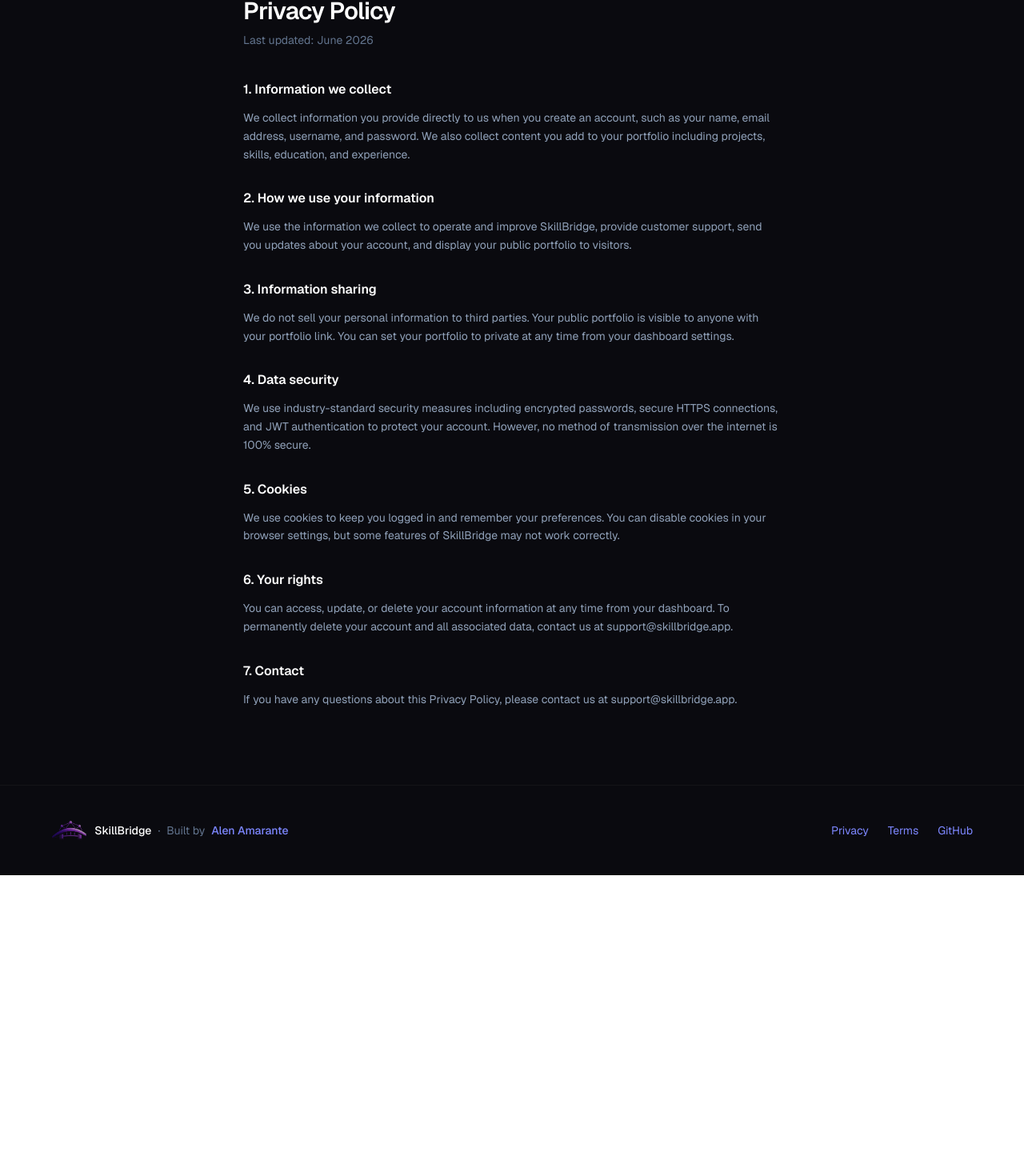
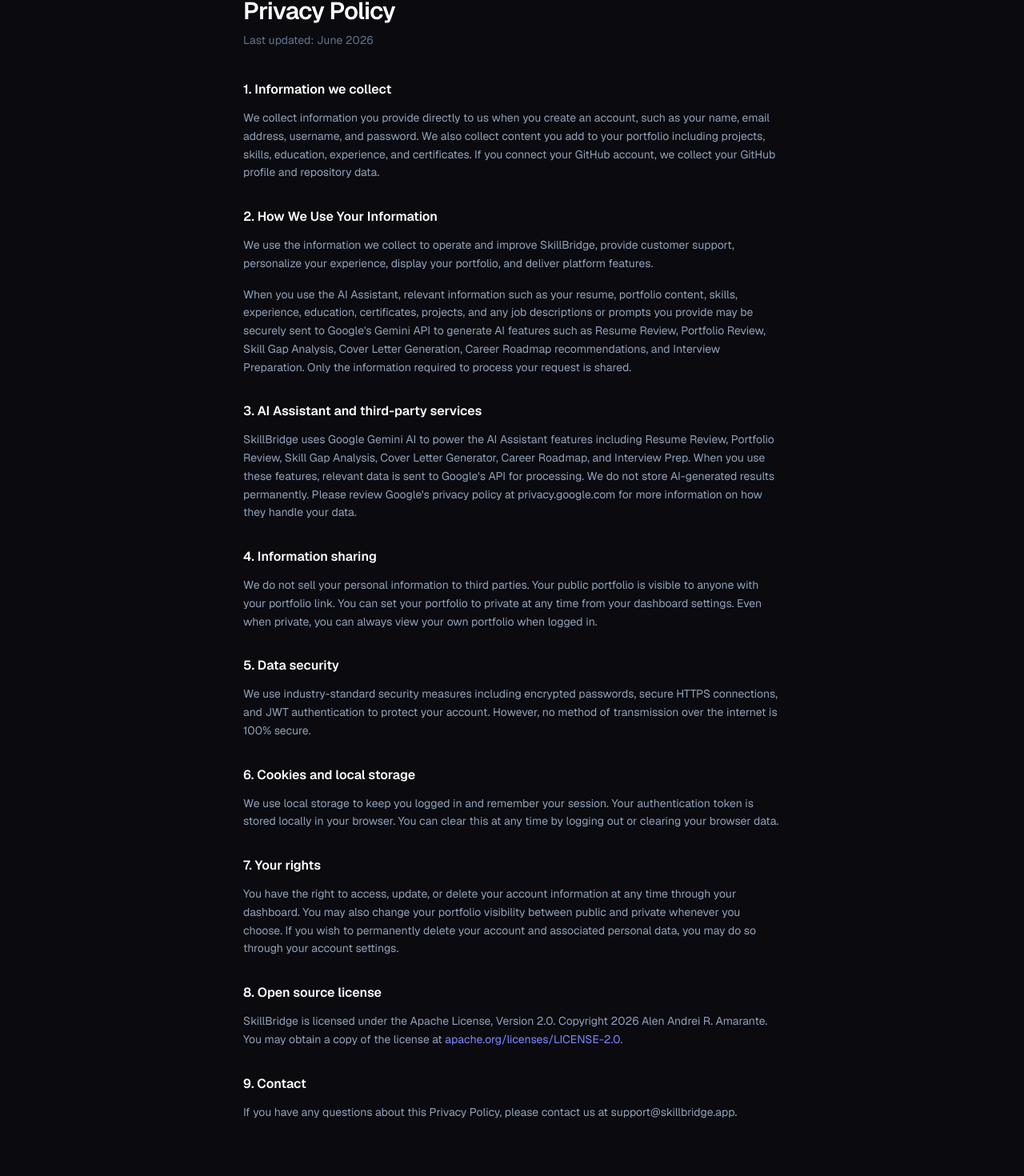
Before and after one commit to Alenlen1/Skillbridge, a Next.js app in the folder frontend/: page /privacy in a window 1280 px wide. Shown: the part 132-1602 px from the top of the page at 80% size. Before the commit the page ends 1226 px from the top, so only its background shows below. Built offline with nearby package versions, Linux system fonts and the light colour scheme.

Commit message:
update privacy and terms

```diff
--- a/frontend/app/privacy/page.tsx
+++ b/frontend/app/privacy/page.tsx
@@ -4,7 +4,6 @@
 export default function PrivacyPage() {
   return (
     <div className="min-h-screen bg-[#0a0a0f] font-sans text-white antialiased">
-      {/* Nav - matches landing page */}
       <header className="fixed left-0 right-0 top-0 z-50 border-b border-white/[0.06] bg-[#0a0a0f]/80 backdrop-blur-md">
         <div className="mx-auto flex h-14 max-w-6xl items-center justify-between px-6">
           <Link href="/" className="flex items-center gap-2">
@@ -41,36 +40,68 @@
                 We collect information you provide directly to us when you
                 create an account, such as your name, email address, username,
                 and password. We also collect content you add to your portfolio
-                including projects, skills, education, and experience.
+                including projects, skills, education, experience, and
+                certificates. If you connect your GitHub account, we collect
+                your GitHub profile and repository data.
               </p>
             </section>
 
             <section>
               <h2 className="mb-3 text-base font-semibold text-white">
-                2. How we use your information
+                2. How We Use Your Information
               </h2>
+
               <p>
                 We use the information we collect to operate and improve
-                SkillBridge, provide customer support, send you updates about
-                your account, and display your public portfolio to visitors.
+                SkillBridge, provide customer support, personalize your
+                experience, display your portfolio, and deliver platform
+                features.
+              </p>
+
+              <p className="mt-4">
+                When you use the AI Assistant, relevant information such as your
+                resume, portfolio content, skills, experience, education,
+                certificates, projects, and any job descriptions or prompts you
+                provide may be securely sent to Google's Gemini API to generate
+                AI features such as Resume Review, Portfolio Review, Skill Gap
+                Analysis, Cover Letter Generation, Career Roadmap
+                recommendations, and Interview Preparation. Only the information
+                required to process your request is shared.
               </p>
             </section>
 
             <section>
               <h2 className="mb-3 text-base font-semibold text-white">
-                3. Information sharing
+                3. AI Assistant and third-party services
+              </h2>
+              <p>
+                SkillBridge uses Google Gemini AI to power the AI Assistant
+                features including Resume Review, Portfolio Review, Skill Gap
+                Analysis, Cover Letter Generator, Career Roadmap, and Interview
+                Prep. When you use these features, relevant data is sent to
+                Google&apos;s API for processing. We do not store AI-generated
+                results permanently. Please review Google&apos;s privacy policy
+                at privacy.google.com for more information on how they handle
+                your data.
+              </p>
+            </section>
+
+            <section>
+              <h2 className="mb-3 text-base font-semibold text-white">
+                4. Information sharing
               </h2>
               <p>
                 We do not sell your personal information to third parties. Your
                 public portfolio is visible to anyone with your portfolio link.
                 You can set your portfolio to private at any time from your
-                dashboard settings.
+                dashboard settings. Even when private, you can always view your
+                own portfolio when logged in.
               </p>
             </section>
 
             <section>
               <h2 className="mb-3 text-base font-semibold text-white">
-                4. Data security
+                5. Data security
               </h2>
               <p>
                 We use industry-standard security measures including encrypted
@@ -82,29 +113,53 @@
 
             <section>
               <h2 className="mb-3 text-base font-semibold text-white">
-                5. Cookies
+                6. Cookies and local storage
               </h2>
               <p>
-                We use cookies to keep you logged in and remember your
-                preferences. You can disable cookies in your browser settings,
-                but some features of SkillBridge may not work correctly.
+                We use local storage to keep you logged in and remember your
+                session. Your authentication token is stored locally in your
+                browser. You can clear this at any time by logging out or
+                clearing your browser data.
               </p>
             </section>
 
             <section>
               <h2 className="mb-3 text-base font-semibold text-white">
-                6. Your rights
+                7. Your rights
               </h2>
               <p>
-                You can access, update, or delete your account information at
-                any time from your dashboard. To permanently delete your account
-                and all associated data, contact us at support@skillbridge.app.
+                You have the right to access, update, or delete your account
+                information at any time through your dashboard. You may also
+                change your portfolio visibility between public and private
+                whenever you choose. If you wish to permanently delete your
+                account and associated personal data, you may do so through your
+                account settings.
               </p>
             </section>
 
             <section>
               <h2 className="mb-3 text-base font-semibold text-white">
-                7. Contact
+                8. Open source license
+              </h2>
+              <p>
+                SkillBridge is licensed under the Apache License, Version 2.0.
+                Copyright 2026 Alen Andrei R. Amarante. You may obtain a copy of
+                the license at{" "}
+                <a
+                  href="https://www.apache.org/licenses/LICENSE-2.0"
+                  target="_blank"
+                  rel="noopener noreferrer"
+                  className="text-indigo-400 transition hover:text-indigo-300"
+                >
+                  apache.org/licenses/LICENSE-2.0
+                </a>
+                .
+              </p>
+            </section>
+
+            <section>
+              <h2 className="mb-3 text-base font-semibold text-white">
+                9. Contact
               </h2>
               <p>
                 If you have any questions about this Privacy Policy, please
@@ -115,7 +170,6 @@
         </div>
       </main>
 
-      {/* Footer - matches landing page */}
       <footer className="border-t border-white/[0.04] px-6 py-10">
         <div className="mx-auto flex max-w-6xl flex-col items-center justify-between gap-4 text-sm sm:flex-row">
           <div className="flex items-center gap-2 text-slate-500">
@@ -129,6 +183,7 @@
             <span className="font-medium text-white">SkillBridge</span>
             <span>·</span>
             <span>Built by</span>
+
             <a
               href="https://www.facebook.com/alenlenamarante"
               target="_blank"
@@ -138,7 +193,6 @@
               Alen Amarante
             </a>
           </div>
-
           <div className="flex gap-6">
             <Link
               href="/privacy"
@@ -152,6 +206,7 @@
             >
               Terms
             </Link>
+
             <a
               href="https://github.com/Alenlen1"
               target="_blank"
--- a/frontend/app/terms/page.tsx
+++ b/frontend/app/terms/page.tsx
@@ -4,16 +4,15 @@
 export default function TermsPage() {
   return (
     <div className="min-h-screen bg-[#0a0a0f] font-sans text-white antialiased">
-      {/* Nav - matches landing page */}
       <header className="fixed left-0 right-0 top-0 z-50 border-b border-white/[0.06] bg-[#0a0a0f]/80 backdrop-blur-md">
         <div className="mx-auto flex h-14 max-w-6xl items-center justify-between px-6">
           <Link href="/" className="flex items-center gap-2">
             <Image
               src="/logo.png"
               alt="SkillBridge"
-              width={80}
-              height={49}
-              className="h-12 w-auto"
+              width={36}
+              height={22}
+              className="h-9 w-auto"
               priority
             />
             <span className="text-sm font-semibold text-white">
@@ -79,43 +78,94 @@
                 third-party rights.
               </p>
             </section>
-
             <section>
               <h2 className="mb-3 text-base font-semibold text-white">
-                5. Public portfolios
+                5. Intellectual Property
               </h2>
               <p>
-                By default, your portfolio is public and visible to anyone with
-                your portfolio URL. You can make your portfolio private at any
-                time from your dashboard settings.
+                The SkillBridge name, logo, and platform design are the
+                intellectual property of the project creators. Users retain
+                ownership of the content they upload, including resumes,
+                portfolios, projects, and certificates.
               </p>
             </section>
 
             <section>
               <h2 className="mb-3 text-base font-semibold text-white">
-                6. Termination
+                6. AI Assistant
               </h2>
               <p>
-                We reserve the right to suspend or terminate accounts that
-                violate these terms. You can delete your account at any time by
-                contacting us at support@skillbridge.app.
+                SkillBridge includes an AI Assistant powered by Google Gemini
+                AI. By using these features, you agree that your portfolio data,
+                resume content, and job descriptions may be sent to
+                Google&apos;s API for processing. AI-generated content may
+                contain inaccuracies or outdated information. Users are
+                responsible for reviewing and verifying all AI-generated content
+                before using it for employment, education, or professional
+                purposes. SkillBridge does not guarantee the accuracy or
+                completeness of AI-generated results. You are solely responsible
+                for how you use AI-generated content.
               </p>
             </section>
 
             <section>
               <h2 className="mb-3 text-base font-semibold text-white">
-                7. Disclaimer
+                7. Public portfolios
               </h2>
               <p>
-                SkillBridge is provided as-is without warranties of any kind. We
-                are not responsible for any damages arising from your use of the
-                platform.
+                You control the visibility of your portfolio. You may choose to
+                make it public or private through your account settings. Public
+                portfolios can be viewed by anyone with the portfolio URL.
               </p>
             </section>
 
             <section>
               <h2 className="mb-3 text-base font-semibold text-white">
-                8. Contact
+                8. Termination
+              </h2>
+              <p>
+                We may suspend or terminate accounts involved in spam, abuse,
+                illegal activities, impersonation, or violations of these Terms
+                of Service.
+              </p>
+            </section>
+
+            <section>
+              <h2 className="mb-3 text-base font-semibold text-white">
+                9. Disclaimer
+              </h2>
+              <p>
+                SkillBridge is provided as-is without warranties of any kind. We
+                are not responsible for any damages arising from your use of the
+                platform, including any reliance on AI-generated content.
+              </p>
+            </section>
+
+            <section>
+              <h2 className="mb-3 text-base font-semibold text-white">
+                10. Open source license
+              </h2>
+              <p>
+                The SkillBridge source code is licensed under the Apache License
+                2.0. This license applies only to the source code and does not
+                grant ownership of user-generated content., Version 2.0.
+                Copyright 2026 Alen Andrei R. Amarante. A copy of the license is
+                available at{" "}
+                <a
+                  href="https://www.apache.org/licenses/LICENSE-2.0"
+                  target="_blank"
+                  rel="noopener noreferrer"
+                  className="text-indigo-400 transition hover:text-indigo-300"
+                >
+                  apache.org/licenses/LICENSE-2.0
+                </a>
+                .
+              </p>
+            </section>
+
+            <section>
+              <h2 className="mb-3 text-base font-semibold text-white">
+                11. Contact
               </h2>
               <p>
                 If you have any questions about these Terms, please contact us
@@ -126,7 +176,6 @@
         </div>
       </main>
 
-      {/* Footer - matches landing page */}
       <footer className="border-t border-white/[0.04] px-6 py-10">
         <div className="mx-auto flex max-w-6xl flex-col items-center justify-between gap-4 text-sm sm:flex-row">
           <div className="flex items-center gap-2 text-slate-500">
@@ -140,6 +189,7 @@
             <span className="font-medium text-white">SkillBridge</span>
             <span>·</span>
             <span>Built by</span>
+
             <a
               href="https://www.facebook.com/alenlenamarante"
               target="_blank"
@@ -149,7 +199,6 @@
               Alen Amarante
             </a>
           </div>
-
           <div className="flex gap-6">
             <Link
               href="/privacy"
@@ -163,6 +212,7 @@
             >
               Terms
             </Link>
+
             <a
               href="https://github.com/Alenlen1"
               target="_blank"
```
